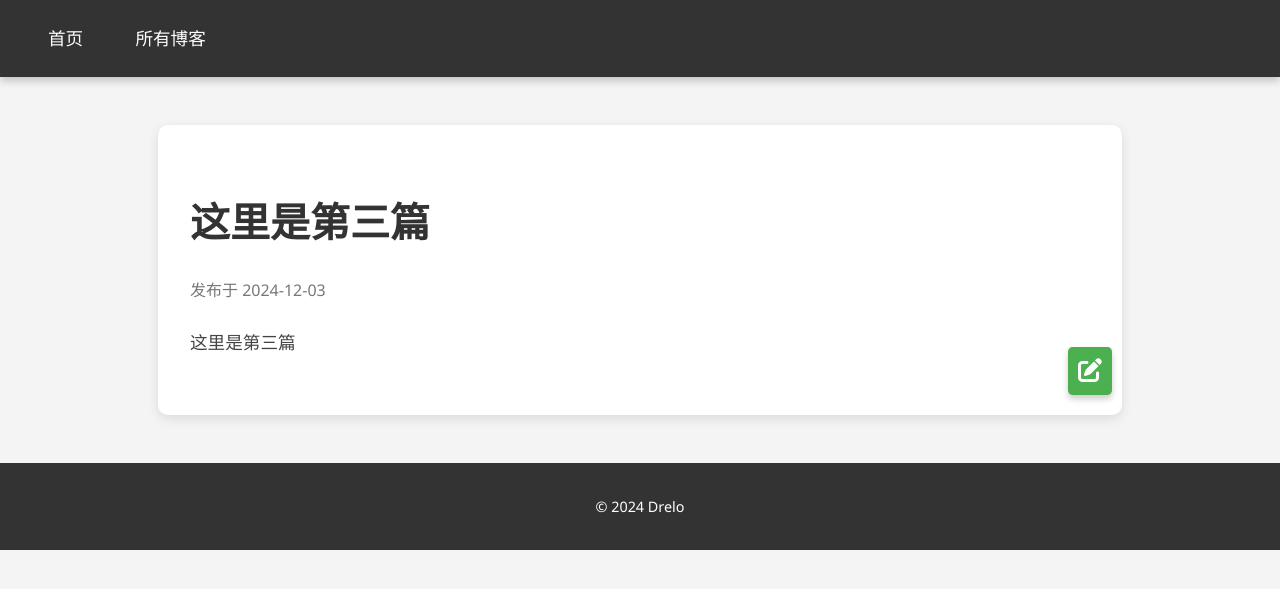
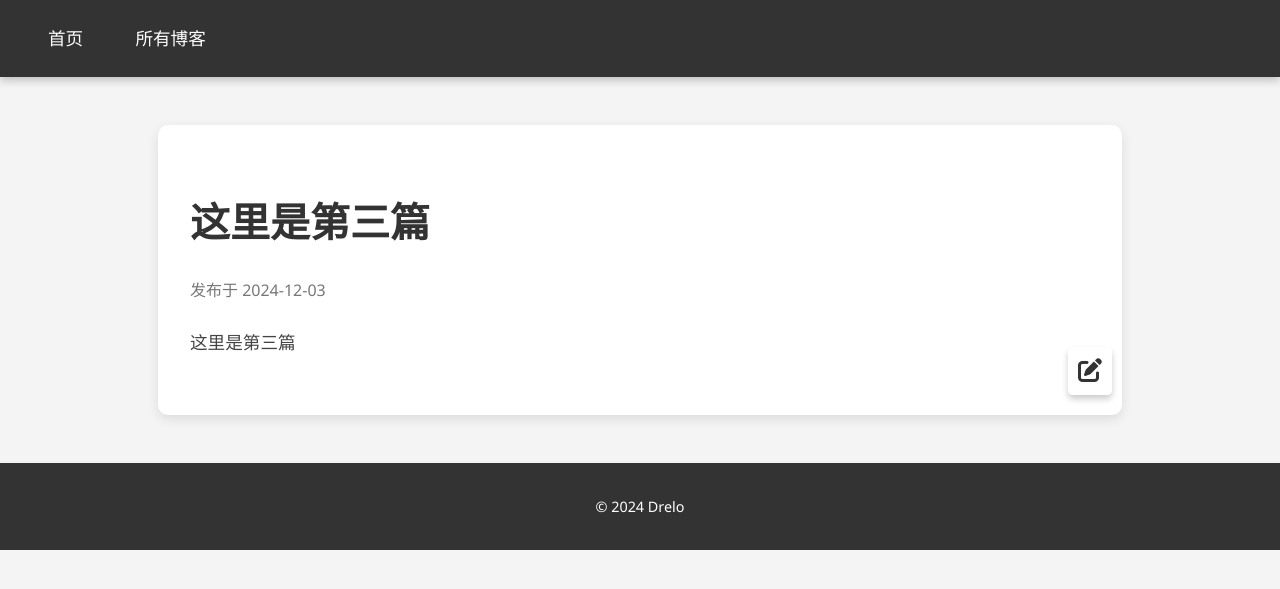
Before and after one commit to Drelov/newpage, a Jekyll site: the page built from _posts/2024-12-03-three.md, in a window 1280 px wide. Shown: the top 589 px of the page. Built offline with Jekyll 4.4.1, drawn with Linux system fonts in a browser that asks for light colours.

Commit message:
Update style.css

```diff
--- a/assets/css/style.css
+++ b/assets/css/style.css
@@ -195,8 +195,8 @@ button.edit-btn {
   position: absolute;
   bottom: 10px;
   right: 10px;
-  background-color: #4CAF50  !important; /* 按钮背景绿色 */
-  color: #fff; /* 按钮文字颜色 */
+  background-color: transparent  !important; /* 背景透明 */
+  color: #333; /* 按钮文字颜色 */
   border: none;
   border-radius: 10%; /* 圆形按钮 */
   font-size: 1.5rem; /* 图标大小 */
```
